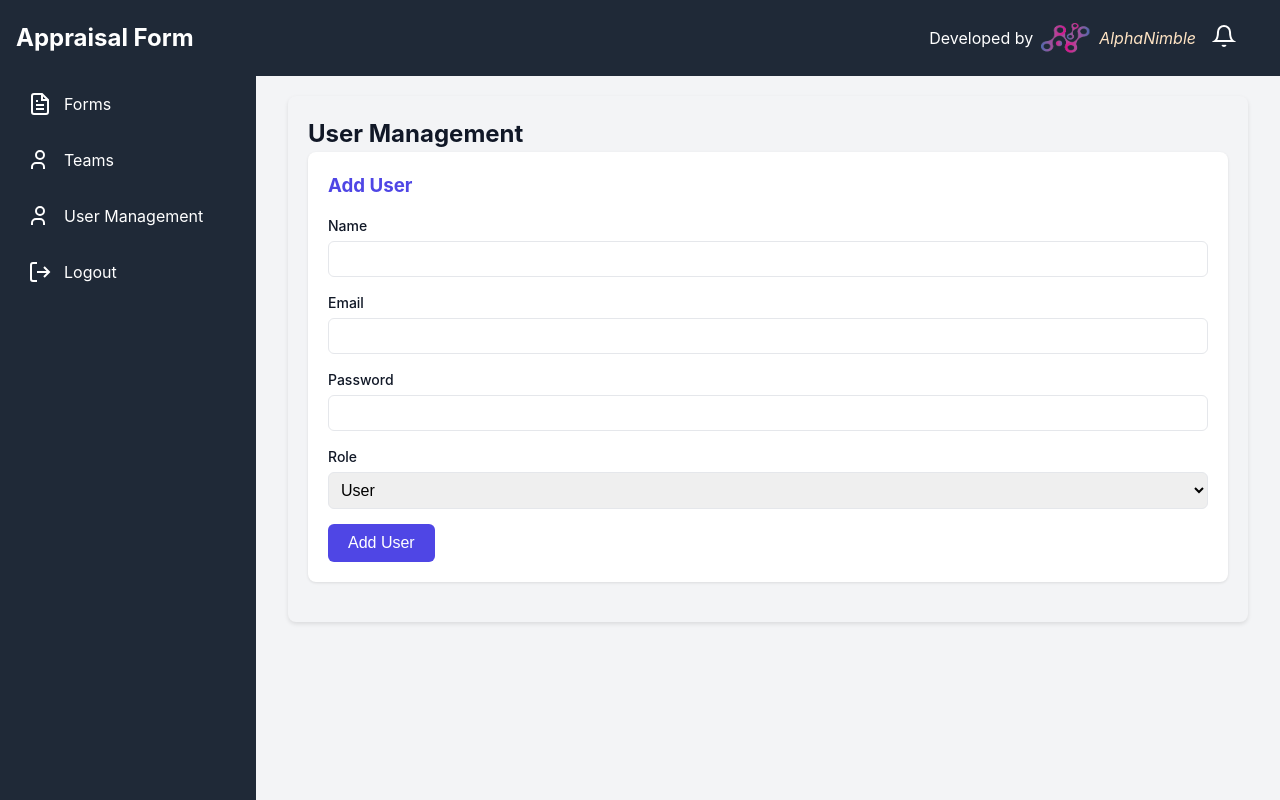
After one commit to rahul-ofis/EAMS, a Flask app: page /user-management in a window 1280 px wide. The commit adds this page. Run offline with Flask 3, Linux system fonts and the light colour scheme; the visitor is signed in with stand-in values (Sample User, id 1); data that the repository does not hold is empty.

Commit message:
Removed sign up and gave an option for hr to add users

```diff
--- a/new/app.py
+++ b/new/app.py
@@ -27,30 +27,7 @@ def index():
 
 @app.route('/signup', methods=['GET', 'POST'])
 def signup():
-    if request.method == 'POST':
-        name = request.form['name']
-        email = request.form['email']
-        password = request.form['password']
-
-        if db.users.find_one({'email': email}):
-            return jsonify({'error': 'Email already exists'}), 400
-
-        role = 'hr' if email == 'hr@gmail.com' else 'user'
-
-        user = {
-            'name': name,
-            'email': email,
-            'password': password,
-            'role': role
-        }
-        result = db.users.insert_one(user)
-
-        # Automatically log in the user
-        session['user_id'] = str(result.inserted_id)
-        session['role'] = role
-        return jsonify({'success': True, 'redirect': '/notes'})
-
-    return render_template('auth.html', title='Sign Up', is_signup=True)
+    return redirect('/signin')
 
 @app.route('/signin', methods=['GET', 'POST'])
 def signin():
@@ -448,7 +425,87 @@ def mark_notifications_read():
         )
     return jsonify({'success': True})
 
+@app.route('/user-management')
+@login_required
+def user_management():
+    if session.get('role') != 'hr':
+        return redirect('/forms')
+    users = list(db.users.find())
+    return render_template('user_management.html', users=users)
+
+@app.route('/api/add-user', methods=['POST'])
+@login_required
+def add_user():
+    if session.get('role') != 'hr':
+        return jsonify({'error': 'Unauthorized'}), 403
+
+    name = request.form['name']
+    email = request.form['email']
+    password = request.form['password']
+    role = request.form['role']
+
+    if db.users.find_one({'email': email}):
+        return jsonify({'error': 'Email already exists'}), 400
+
+    user = {
+        'name': name,
+        'email': email,
+        'password': password,
+        'role': role
+    }
+    db.users.insert_one(user)
+    return jsonify({'success': True})
+
+@app.route('/api/delete-user/<user_id>', methods=['DELETE'])
+@login_required
+def delete_user(user_id):
+    if session.get('role') != 'hr':
+        return jsonify({'error': 'Unauthorized'}), 403
+
+    db.users.delete_one({'_id': ObjectId(user_id)})
+    return jsonify({'success': True})
+
+@app.route('/api/get-user/<user_id>', methods=['GET'])
+@login_required
+def get_user(user_id):
+    if session.get('role') != 'hr':
+        return jsonify({'error': 'Unauthorized'}), 403
+
+    user = db.users.find_one({'_id': ObjectId(user_id)})
+    if not user:
+        return jsonify({'error': 'User not found'}), 404
+
+    user['_id'] = str(user['_id'])
+    return jsonify(user)
+
+@app.route('/api/edit-user', methods=['POST'])
+@login_required
+def edit_user():
+    if session.get('role') != 'hr':
+        return jsonify({'error': 'Unauthorized'}), 403
+
+    user_id = request.form['user_id']
+    name = request.form['name']
+    email = request.form['email']
+    role = request.form['role']
+
+    db.users.update_one(
+        {'_id': ObjectId(user_id)},
+        {'$set': {'name': name, 'email': email, 'role': role}}
+    )
+    return jsonify({'success': True})
+
 if __name__ == '__main__':
     if not db.form_status.find_one({'id': 1}):
         db.form_status.insert_one({'id': 1, 'enabled': False})
+
+    # Add default HR user if not exists
+    if not db.users.find_one({'email': 'hr@gmail.com'}):
+        db.users.insert_one({
+            'name': 'HR',
+            'email': 'hr@gmail.com',
+            'password': '1234',
+            'role': 'hr'
+        })
+
     app.run(debug=True)
--- a/new/static/css/style.css
+++ b/new/static/css/style.css
@@ -733,3 +733,75 @@ button[type="submit"]:hover {
 }
 
 /* ...existing code... */
+
+.user-management-container {
+    padding: 20px;
+    background-color: var(--bg-color);
+    border-radius: 8px;
+    box-shadow: 0 2px 4px rgba(0, 0, 0, 0.1);
+}
+
+.user-management {
+    margin-bottom: 20px;
+    padding: 20px;
+    background-color: var(--card-bg);
+    border-radius: 8px;
+    box-shadow: 0 1px 3px rgba(0, 0, 0, 0.1);
+}
+
+.user-management h3 {
+    margin-bottom: 15px;
+    color: var(--primary-color);
+}
+
+.user-card {
+    border: 1px solid var(--border-color);
+    padding: 15px;
+    margin-bottom: 10px;
+    border-radius: 8px;
+    background-color: var(--card-bg);
+    box-shadow: 0 1px 3px rgba(0, 0, 0, 0.1);
+    display: flex;
+    flex-direction: column;
+}
+
+.user-card h3 {
+    margin-top: 0;
+    color: var(--primary-color);
+}
+
+.user-card p {
+    margin: 5px 0;
+}
+
+.user-card .button-group {
+    display: flex;
+    gap: 10px;
+    margin-top: 10px;
+}
+
+.user-card button {
+    padding: 0.5rem 1rem;
+    background-color: var(--primary-color);
+    color: white;
+    border: none;
+    border-radius: 0.375rem;
+    cursor: pointer;
+    transition: background-color 0.2s;
+}
+
+.user-card button.edit-user-btn {
+    background-color: var(--primary-color);
+}
+
+.user-card button.edit-user-btn:hover {
+    background-color: var(--primary-hover);
+}
+
+.user-card button.delete-user-btn {
+    background-color: #ef4444;
+}
+
+.user-card button.delete-user-btn:hover {
+    background-color: #dc2626;
+}
--- a/new/templates/base.html
+++ b/new/templates/base.html
@@ -5,6 +5,7 @@
     <meta name="viewport" content="width=device-width, initial-scale=1.0">
     <title>Notes Management System</title>
     <link rel="stylesheet" href="{{ url_for('static', filename='css/style.css') }}">
+    <link rel="shortcut icon" href="{{ url_for('static', filename='images/favicon.ico') }}">
 </head>
 <body>
     {% if session.get('user_id') %}
@@ -75,6 +76,13 @@
                 <circle cx="12" cy="7" r="4"></circle>
             </svg>
             Teams
+        </a>
+        <a href="/user-management" class="sidebar-link">
+            <svg xmlns="http://www.w3.org/2000/svg" class="icon" viewBox="0 0 24 24" fill="none" stroke="currentColor" stroke-width="2">
+                <path d="M16 21v-2a4 4 0 0 0-4-4H8a4 4 0 0 0-4 4v2"></path>
+                <circle cx="12" cy="7" r="4"></circle>
+            </svg>
+            User Management
         </a>
         {% endif %}
         <a href="/logout" class="sidebar-link">
--- /dev/null
+++ b/new/templates/user_management.html
@@ -0,0 +1,170 @@
+{% extends "base.html" %}
+
+{% block content %}
+<div class="user-management-container">
+    <h2>User Management</h2>
+
+    <div class="user-management">
+        <h3>Add User</h3>
+        <form id="user-form" method="POST">
+            <div class="form-group">
+                <label for="user-name">Name</label>
+                <input type="text" id="user-name" name="name" required>
+            </div>
+            <div class="form-group">
+                <label for="user-email">Email</label>
+                <input type="email" id="user-email" name="email" required>
+            </div>
+            <div class="form-group">
+                <label for="user-password">Password</label>
+                <input type="password" id="user-password" name="password" required>
+            </div>
+            <div class="form-group">
+                <label for="user-role">Role</label>
+                <select id="user-role" name="role" required>
+                    <option value="user">User</option>
+                    <option value="manager">Manager</option>
+                </select>
+            </div>
+            <button type="submit">Add User</button>
+        </form>
+    </div>
+
+    <div class="users-list">
+        {% for user in users %}
+        <div class="user-card">
+            <h3>{{ user.name }}</h3>
+            <p><strong>Email:</strong> {{ user.email }}</p>
+            <p><strong>Role:</strong> {{ user.role }}</p>
+            {% if user.role != 'hr' %}
+            <div class="button-group">
+                <button class="edit-user-btn" data-user-id="{{ user._id }}">Edit</button>
+                <button class="delete-user-btn" data-user-id="{{ user._id }}">Delete</button>
+            </div>
+            {% endif %}
+        </div>
+        {% endfor %}
+    </div>
+</div>
+
+<!-- Edit User Modal -->
+<div id="edit-user-modal" class="modal">
+    <div class="modal-content">
+        <span class="close">&times;</span>
+        <h3>Edit User</h3>
+        <form id="edit-user-form" method="POST">
+            <input type="hidden" id="edit-user-id" name="user_id">
+            <div class="form-group">
+                <label for="edit-user-name">Name</label>
+                <input type="text" id="edit-user-name" name="name" required>
+            </div>
+            <div class="form-group">
+                <label for="edit-user-email">Email</label>
+                <input type="email" id="edit-user-email" name="email" required>
+            </div>
+            <div class="form-group">
+                <label for="edit-user-role">Role</label>
+                <select id="edit-user-role" name="role" required>
+                    <option value="user">User</option>
+                    <option value="manager">Manager</option>
+                </select>
+            </div>
+            <button type="submit">Save Changes</button>
+        </form>
+    </div>
+</div>
+{% endblock %}
+
+{% block scripts %}
+<script>
+document.addEventListener('DOMContentLoaded', () => {
+    const userForm = document.getElementById('user-form');
+    userForm.addEventListener('submit', async (e) => {
+        e.preventDefault();
+        const formData = new FormData(e.target);
+        try {
+            const response = await fetch('/api/add-user', {
+                method: 'POST',
+                body: formData
+            });
+            if (response.ok) {
+                alert('User added successfully');
+                window.location.reload();
+            } else {
+                const data = await response.json();
+                alert(data.error);
+            }
+        } catch (error) {
+            alert('An error occurred. Please try again.');
+        }
+    });
+
+    document.querySelectorAll('.delete-user-btn').forEach(button => {
+        button.addEventListener('click', async () => {
+            const userId = button.dataset.userId;
+            if (confirm('Are you sure you want to delete this user?')) {
+                try {
+                    const response = await fetch(`/api/delete-user/${userId}`, {
+                        method: 'DELETE'
+                    });
+                    if (response.ok) {
+                        alert('User deleted successfully');
+                        window.location.reload();
+                    } else {
+                        alert('Failed to delete user');
+                    }
+                } catch (error) {
+                    alert('An error occurred. Please try again.');
+                }
+            }
+        });
+    });
+
+    document.querySelectorAll('.edit-user-btn').forEach(button => {
+        button.addEventListener('click', async () => {
+            const userId = button.dataset.userId;
+            try {
+                const response = await fetch(`/api/get-user/${userId}`);
+                if (response.ok) {
+                    const user = await response.json();
+                    document.getElementById('edit-user-id').value = user._id;
+                    document.getElementById('edit-user-name').value = user.name;
+                    document.getElementById('edit-user-email').value = user.email;
+                    document.getElementById('edit-user-role').value = user.role;
+                    document.getElementById('edit-user-modal').style.display = 'block';
+                } else {
+                    alert('Failed to fetch user details');
+                }
+            } catch (error) {
+                alert('An error occurred. Please try again.');
+            }
+        });
+    });
+
+    const editUserForm = document.getElementById('edit-user-form');
+    editUserForm.addEventListener('submit', async (e) => {
+        e.preventDefault();
+        const formData = new FormData(e.target);
+        try {
+            const response = await fetch('/api/edit-user', {
+                method: 'POST',
+                body: formData
+            });
+            if (response.ok) {
+                alert('User updated successfully');
+                window.location.reload();
+            } else {
+                const data = await response.json();
+                alert(data.error);
+            }
+        } catch (error) {
+            alert('An error occurred. Please try again.');
+        }
+    });
+
+    document.querySelector('.modal .close').addEventListener('click', () => {
+        document.getElementById('edit-user-modal').style.display = 'none';
+    });
+});
+</script>
+{% endblock %}
```
Also changed, not shown: new/templates/auth.html (+1 -13 lines), new/static/images/favicon.ico (added).
